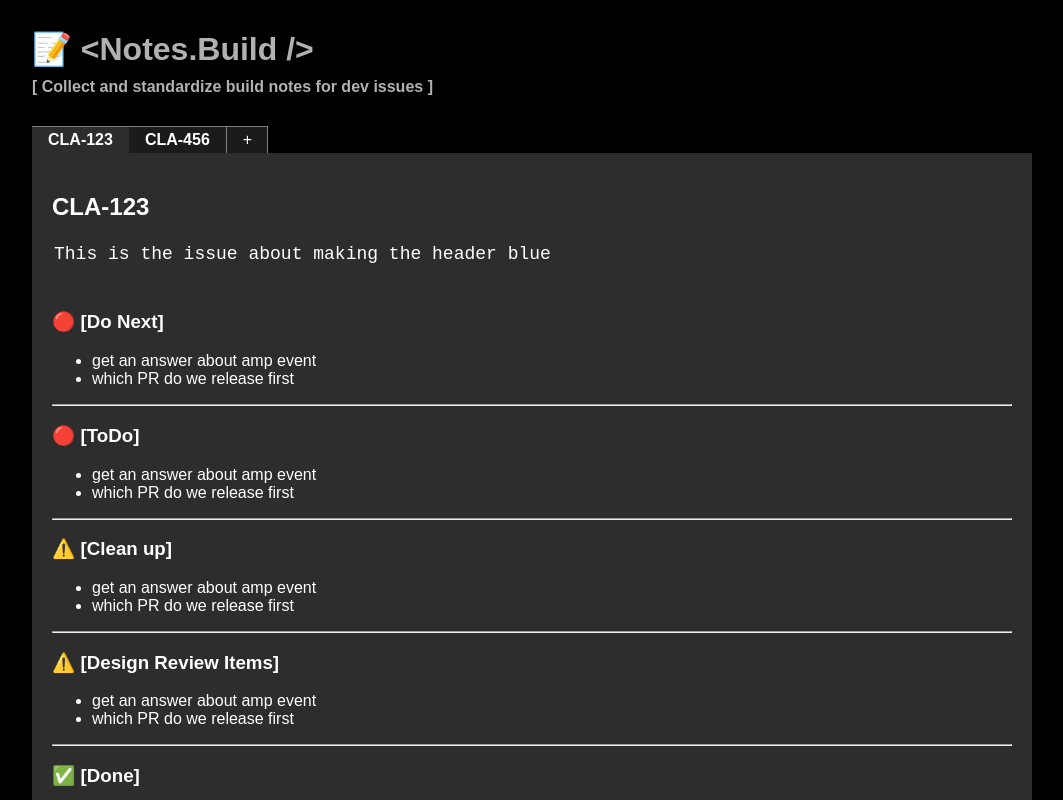
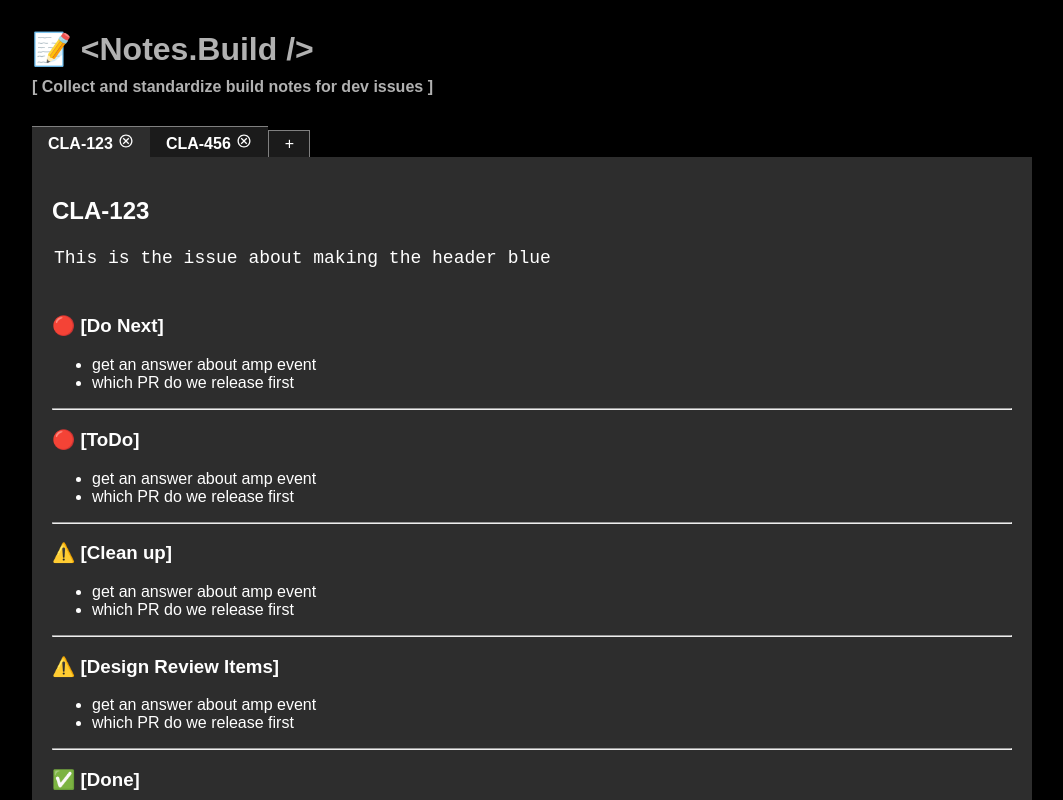
Before and after one commit to clamstew/devnotes, a React (Create React App) app: page / in a window 1280 px wide. Shown: the top 800 px of the page, without its empty margins (108-1171 px from the left). Built offline with nearby package versions, Linux system fonts and the light colour scheme.

Commit message:
add manifest and close icon to tabs

```diff
--- a/src/Tabs.js
+++ b/src/Tabs.js
@@ -1,6 +1,7 @@
 import React from "react";
 import styled from "@emotion/styled";
 import { useIssues } from "./useIssues";
+import { IoMdCloseCircleOutline } from "react-icons/io";
 
 const TabsWrapper = styled.div({
   float: "left",
@@ -41,6 +42,12 @@ const AddNewIssueButton = styled.div({
   }
 });
 
+const CloseIconStyled = styled(IoMdCloseCircleOutline)({
+  marginLeft: 5,
+  marginTop: 2,
+  cursor: "pointer"
+});
+
 function IssueTab(props) {
   return (
     <IssueTabWrapper
@@ -48,6 +55,7 @@ function IssueTab(props) {
       onClick={() => props.setActiveIssueId(props.issueTabData.id)}
     >
       {props.issueTabData.title}
+      <CloseIconStyled />
     </IssueTabWrapper>
   );
 }
```
Also changed, not shown: package.json (+3 -7 lines), public/manifest.json (added).
